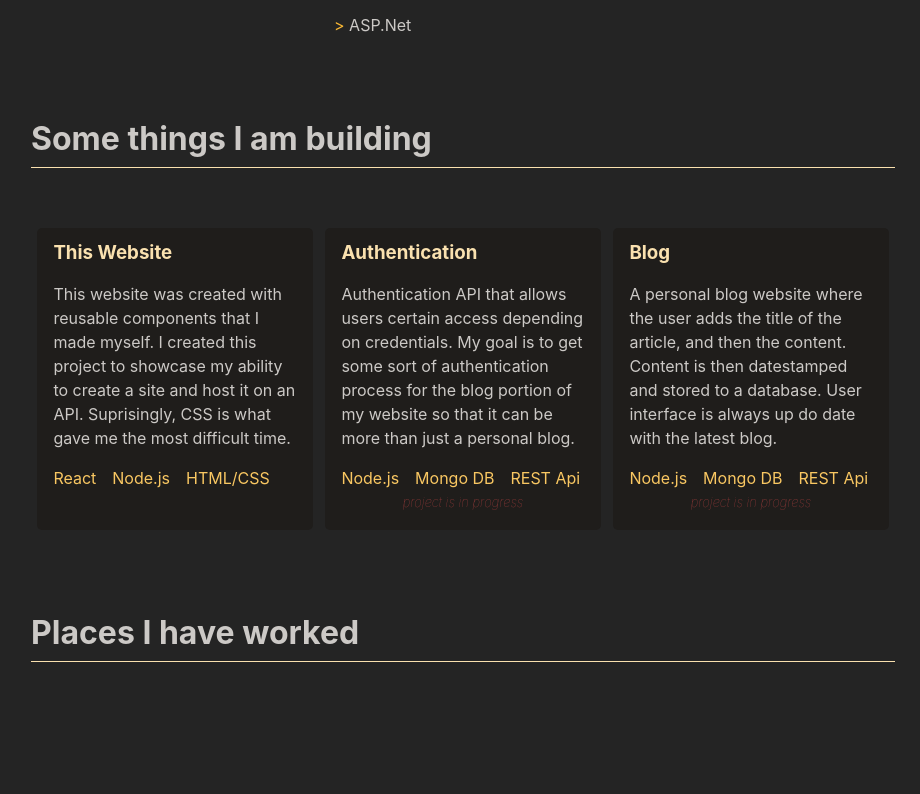
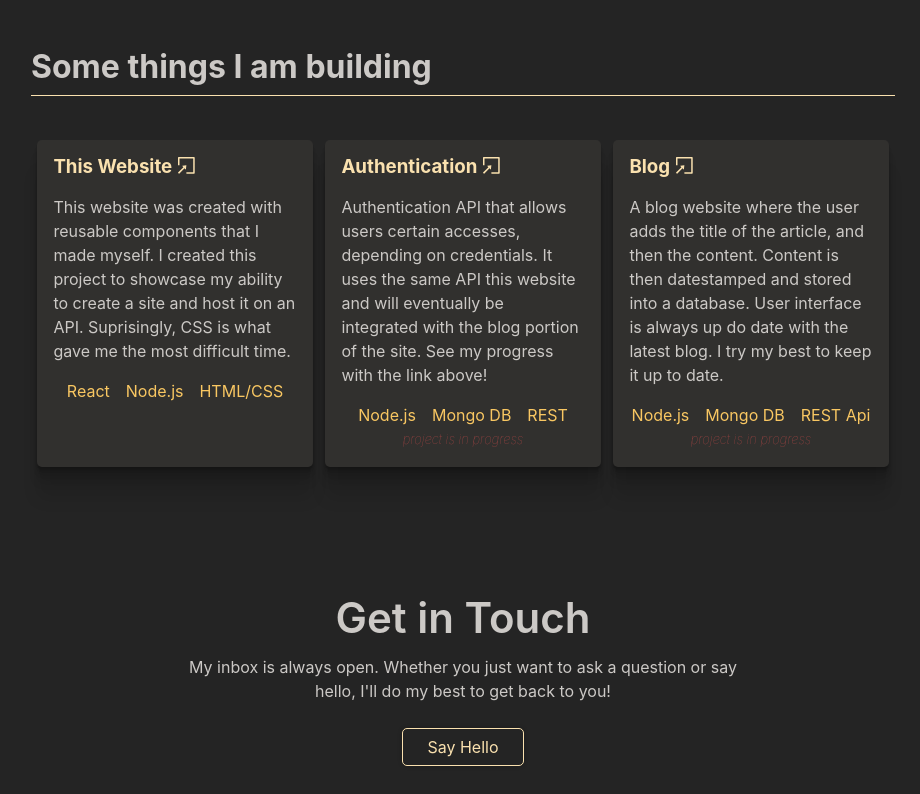
Before and after one commit to debWevMike/react-ui, a React (Create React App) app: page / in a window 1280 px wide. Shown: the part 1024-1818 px from the top of the page, without its empty margins (177-1097 px from the left). Built offline with nearby package versions, Linux system fonts and the light colour scheme.

Commit message:
finalized before api int

```diff
--- a/package.json
+++ b/package.json
@@ -3,6 +3,7 @@
   "version": "0.1.0",
   "private": true,
   "dependencies": {
+    "@ant-design/icons": "^5.0.1",
     "@testing-library/jest-dom": "^5.16.5",
     "@testing-library/react": "^13.4.0",
     "@testing-library/user-event": "^13.5.0",
--- a/src/components/Home/Button.js
+++ b/src/components/Home/Button.js
@@ -1,12 +1,24 @@
 import React from "react"
 import styles from "./Button.module.css"
 
-const Button = ({ children, type, onClick }) => {
-  return (
+const Button = ({ children, type, onClick, href }) => {
+  let btn = (
     <button type={type} className={styles.button} onClick={onClick}>
       {children}
     </button>
   )
+  if (type === "link")
+    btn = (
+      <a
+        href={href}
+        className={styles.button}
+        target='_blank'
+        rel='noopener noreferrer'
+      >
+        {children}
+      </a>
+    )
+  return btn
 }
 
 export default Button
--- a/src/components/Home/Card.js
+++ b/src/components/Home/Card.js
@@ -1,5 +1,5 @@
 import React from "react"
-import Button from "./Button"
+import { SelectOutlined } from "@ant-design/icons"
 import styles from "./Card.module.css"
 
 const Card = ({ children, title, stack, href, inProgress }) => {
@@ -12,7 +12,8 @@ const Card = ({ children, title, stack, href, inProgress }) => {
     <div className={styles.card}>
       <h3>
         <a href={href} target='_blank' rel='noopener noreferrer'>
-          {title}
+          {title + " "}
+          <SelectOutlined rotate={90} />
         </a>
       </h3>
       <p>{children}</p>
--- a/src/components/Home/Card.module.css
+++ b/src/components/Home/Card.module.css
@@ -3,7 +3,10 @@
   margin: 0.4rem;
   padding: 1rem;
   border-radius: 5px;
-  background-color: var(--color-gray-900);
+  background-color: var(--color-gray-800);
+  box-shadow: rgba(0, 0, 0, 0.09) 0px 2px 1px, rgba(0, 0, 0, 0.09) 0px 4px 2px,
+    rgba(0, 0, 0, 0.09) 0px 8px 4px, rgba(0, 0, 0, 0.09) 0px 16px 8px,
+    rgba(0, 0, 0, 0.09) 0px 32px 16px;
 }
 
 .card h3 {
@@ -15,6 +18,7 @@
   display: flex;
   gap: 1rem;
   color: var(--color-primary-600);
+  justify-content: center;
 }
 
 .card a {
--- a/src/components/Home/Contact.js
+++ b/src/components/Home/Contact.js
@@ -8,9 +8,11 @@ const Contact = () => {
       <h1>Get in Touch</h1>
       <p>
         My inbox is always open. Whether you just want to ask a question or say
-        hello, I do my best to get back to you!
+        hello, I'll do my best to get back to you!
       </p>
-      <Button>Say Hello</Button>
+      <Button type='link' href='mailto:mdesrochesis@gmail.com'>
+        Say Hello
+      </Button>
     </div>
   )
 }
--- a/src/components/Home/Contact.module.css
+++ b/src/components/Home/Contact.module.css
@@ -5,6 +5,7 @@
 }
 
 .contact h1 {
+  margin-bottom: 0;
   white-space: nowrap;
   line-height: 1;
   font-size: clamp(32px, 8vw, 42px);
@@ -12,5 +13,6 @@
 }
 
 .contact p {
+  margin-top: 0;
   padding: 1rem;
 }
--- a/src/components/Home/Content.js
+++ b/src/components/Home/Content.js
@@ -8,6 +8,8 @@ import image from "../../images/Mike.jpg"
 import Skills from "./Skills"
 import Contact from "./Contact"
 import Card from "./Card"
+import Button from "./Button"
+import resume from "../../images/MikesResume.pdf"
 
 const Content = () => {
   return (
@@ -25,6 +27,9 @@ const Content = () => {
             NATA CS.
           </a>
         </p>
+        <Button type='link' href={resume}>
+          Resume
+        </Button>
       </Introduction>
       <Row>
         <Image src={image} alt='Michael DesRoches' />
@@ -75,27 +80,28 @@ const Content = () => {
           </Card>
           <Card
             title='Authentication'
-            stack={["Node.js", "Mongo DB", "REST Api"]}
+            stack={["Node.js", "Mongo DB", "REST"]}
             inProgress
+            href='https://github.com/debWevMike'
           >
-            Authentication API that allows users certain access depending on
-            credentials. My goal is to get some sort of authentication process
-            for the blog portion of my website so that it can be more than just
-            a personal blog.
+            Authentication API that allows users certain accesses, depending on
+            credentials. It uses the same API this website and will eventually
+            be integrated with the blog portion of the site. See my progress
+            with the link above!
           </Card>
           <Card
             title='Blog'
             stack={["Node.js", "Mongo DB", "REST Api"]}
             inProgress
+            href='https://github.com/debWevMike'
           >
-            A personal blog website where the user adds the title of the
-            article, and then the content. Content is then datestamped and
-            stored to a database. User interface is always up do date with the
-            latest blog.
+            A blog website where the user adds the title of the article, and
+            then the content. Content is then datestamped and stored into a
+            database. User interface is always up do date with the latest blog.
+            I try my best to keep it up to date.
           </Card>
         </Row>
       </About>
-      <About title='Places I have worked'></About>
       <Contact />
     </Container>
   )
--- a/src/components/Home/Introduction.module.css
+++ b/src/components/Home/Introduction.module.css
@@ -1,6 +1,5 @@
 .intro {
   margin: auto;
-  padding: 2rem 0;
   flex-direction: row;
 }
 
--- a/src/components/Home/Row.module.css
+++ b/src/components/Home/Row.module.css
@@ -1,6 +1,6 @@
 .row {
   margin: auto;
-  padding: 2rem 0;
+  padding: 1rem 0;
   display: flex;
   flex-direction: row;
 }
```
Also changed, not shown: 2 other files (tests, documents, lock files or other folders).
